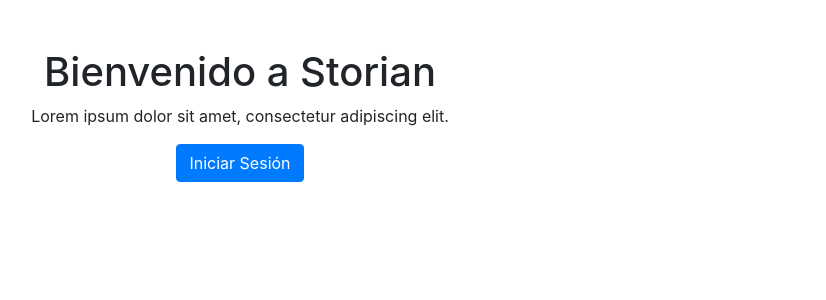
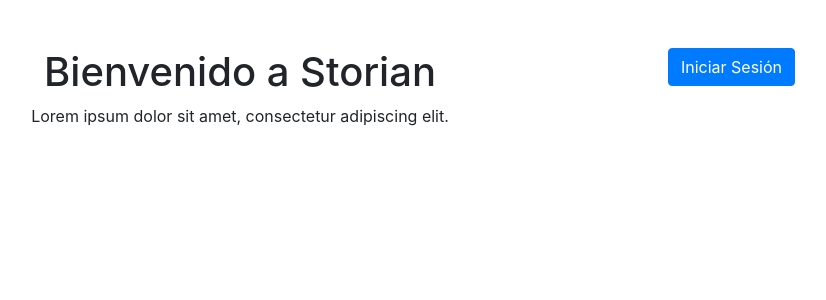
Before and after one commit to ArielitoUV/ProyectoStorianWeb, a Django app: template StorianWeb/core/templates/core/index.html in a window 1280 px wide. Shown: the part 56-356 px from the top of the page, without its empty margins (400-1226 px from the left). Run offline with Django 4.2, Linux system fonts and the light colour scheme; the template is opened without the code that fills it, so the values that code supplies are empty.

Commit message:
cambios index

```diff
--- a/StorianWeb/core/templates/core/index.html
+++ b/StorianWeb/core/templates/core/index.html
@@ -41,9 +41,15 @@
 </nav>
 
 <div class="container mt-5">
-    <h1 class="text-center">Bienvenido a Storian</h1>
-    <p class="text-center">Lorem ipsum dolor sit amet, consectetur adipiscing elit.</p>
-    <button class="btn btn-primary d-block mx-auto">Iniciar Sesión</button>
+    <div class="row">
+        <div class="col-8 offset-2 text-center">
+            <h1>Bienvenido a Storian</h1>
+            <p>Lorem ipsum dolor sit amet, consectetur adipiscing elit.</p>
+        </div>
+        <div class="col-2">
+            <button class="btn btn-primary float-right">Iniciar Sesión</button>
+        </div>
+    </div>
 </div>
 
 <!-- Agrega el contenido de tu página aquí -->
```
